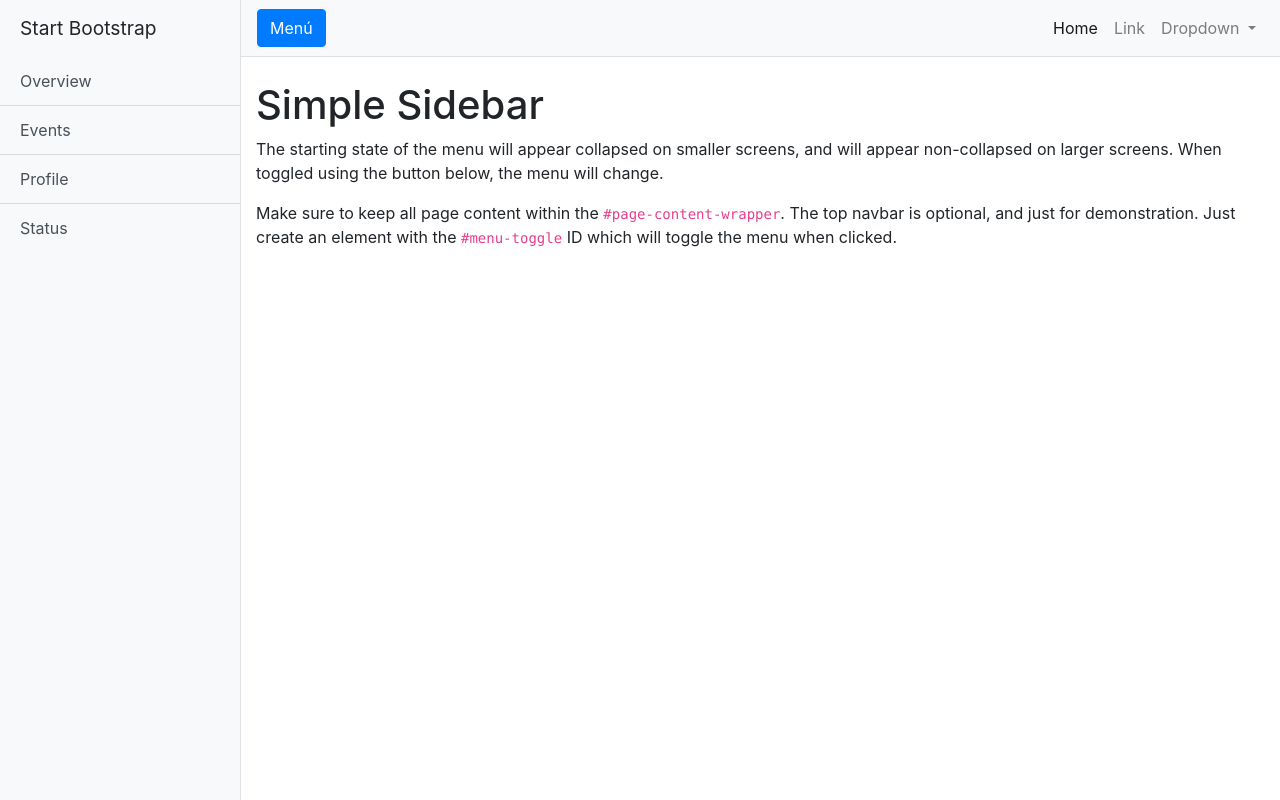
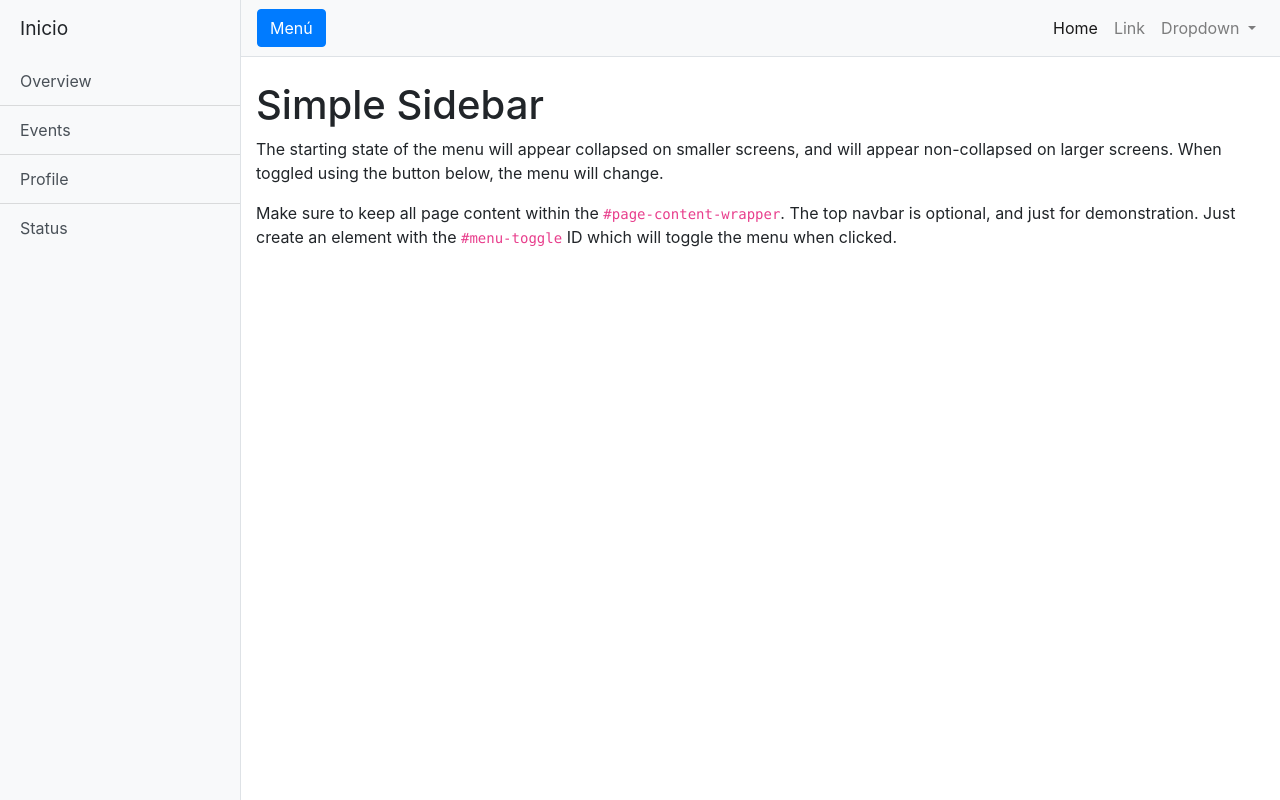
Before and after one commit to MiguelAngelLanau/django, a Django app: page / in a window 1280 px wide. Run offline with Django 3.2, Linux system fonts and the light colour scheme; some libraries are stand-ins or nearby versions.

Commit message:
Cambios prueba

```diff
--- a/app/templates/app/index.html
+++ b/app/templates/app/index.html
@@ -24,7 +24,7 @@
 
     <!-- Sidebar -->
     <div class="bg-light border-right" id="sidebar-wrapper">
-      <div class="sidebar-heading">Start Bootstrap </div>
+      <div class="sidebar-heading">Inicio </div>
       <div class="list-group list-group-flush">
         <a href="{% url 'app:hola' %}" class="list-group-item list-group-item-action bg-light">Overview</a>
         <a href="#" class="list-group-item list-group-item-action bg-light">Events</a>
```
